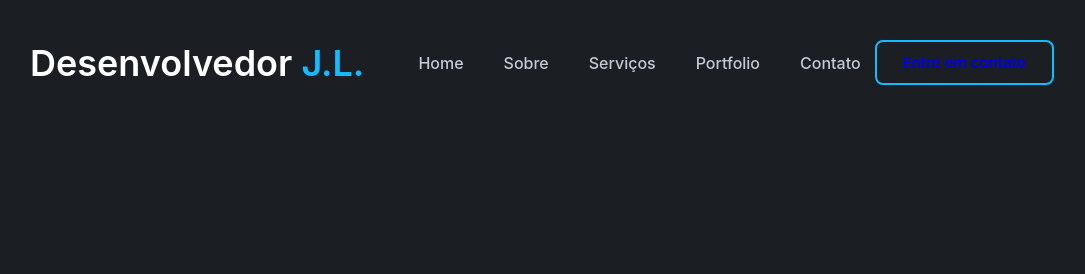
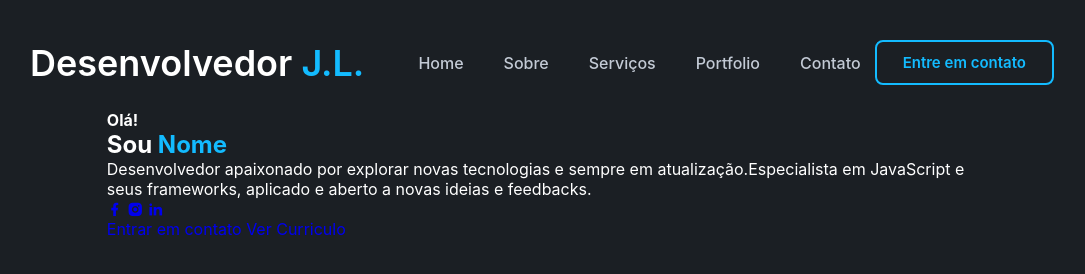
Before and after one commit to lucasnunesss/portfolio_1, a plain HTML site: page index.html in a window 1280 px wide. Shown: the whole page, without its empty margins (98-1183 px from the left). Drawn offline with nearby package versions, Linux system fonts and the light colour scheme.

```diff
--- a/index.html
+++ b/index.html
@@ -27,6 +27,24 @@
     </div>
   </header>
 
+  <section class="hero" id="home">
+      <div class="home-container">
+        <h4>Olá!</h4>
+        <h1>Sou <span>Nome</span></h1>
+        <p>Desenvolvedor apaixonado por explorar novas tecnologias e sempre em atualização.Especialista em JavaScript e seus frameworks, aplicado e aberto a novas ideias e feedbacks.</p>
+        <div class="social">
+          <a href="#"><i class="ri-facebook-fill"></i></a>
+          <a href="#"><i class="ri-instagram-fill"></i></a>
+          <a href="#"><i class="ri-linkedin-fill"></i></a>
+        </div>
+        <div class="home-btn-primary">
+          <a href="#" class="home-btn">Entrar em contato</a>
+          <a href="#" class="home-btn cv">Ver Curriculo</a>
+
+        </div>
+      </div>
+  </section>
+
   <script src="./script.js"></script>
 </body>
 </html>
--- a/styles/style.css
+++ b/styles/style.css
@@ -75,7 +75,7 @@ span{
   display: none;
 }
 
-.nav-btn-primary{
+.nav-btn{
   display: inline-block;
   padding: 11px 26px;
   background: transparent;
@@ -86,3 +86,19 @@ span{
   font-weight: 600;
   transition: all .50 ease;
 }
+
+.nav-btn:hover{
+  background: var(--main-color);
+  color: var(--bg-primary-color);
+  box-shadow: 0 0 20px var(--main-color);
+  transform: scale(1.1);
+}
+
+section {
+  padding: 110px 16% 90px;
+}
+
+.hero {
+  height: 100vh;
+  width: 100%;
+}
```
